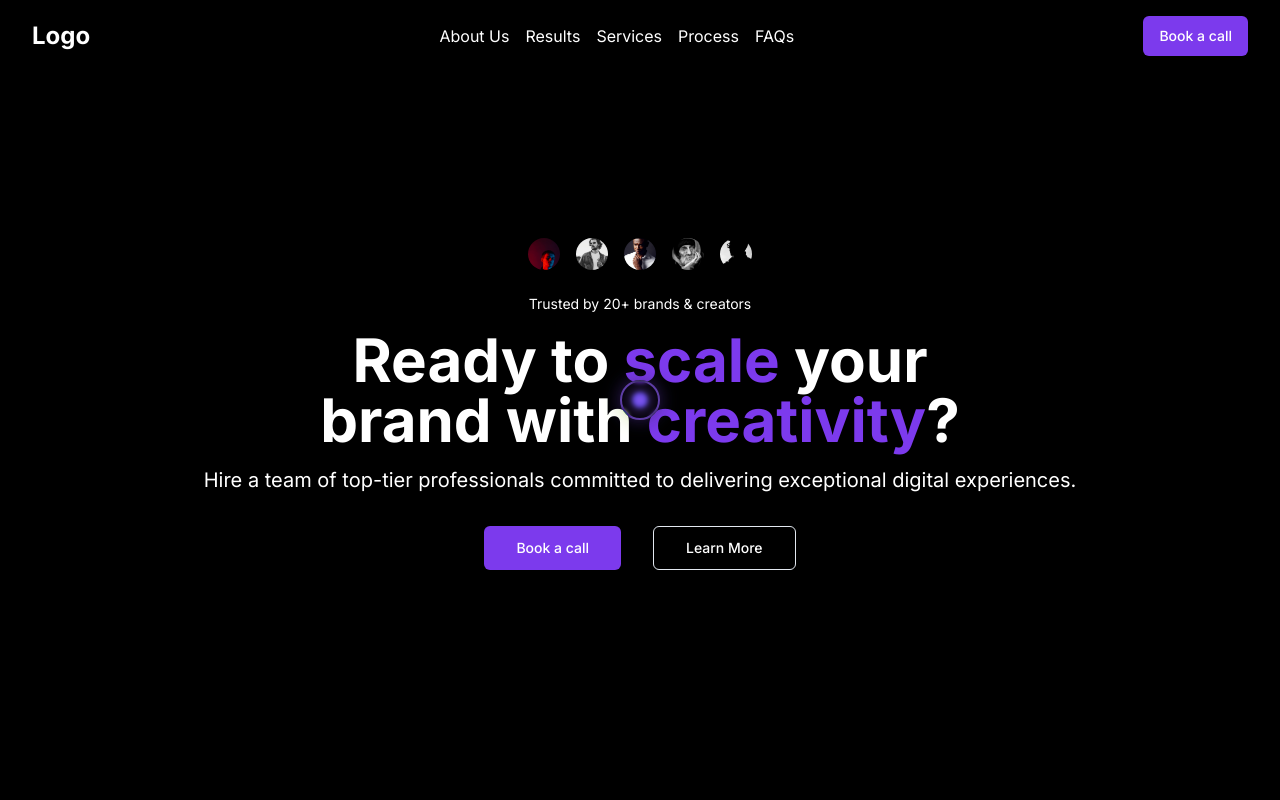
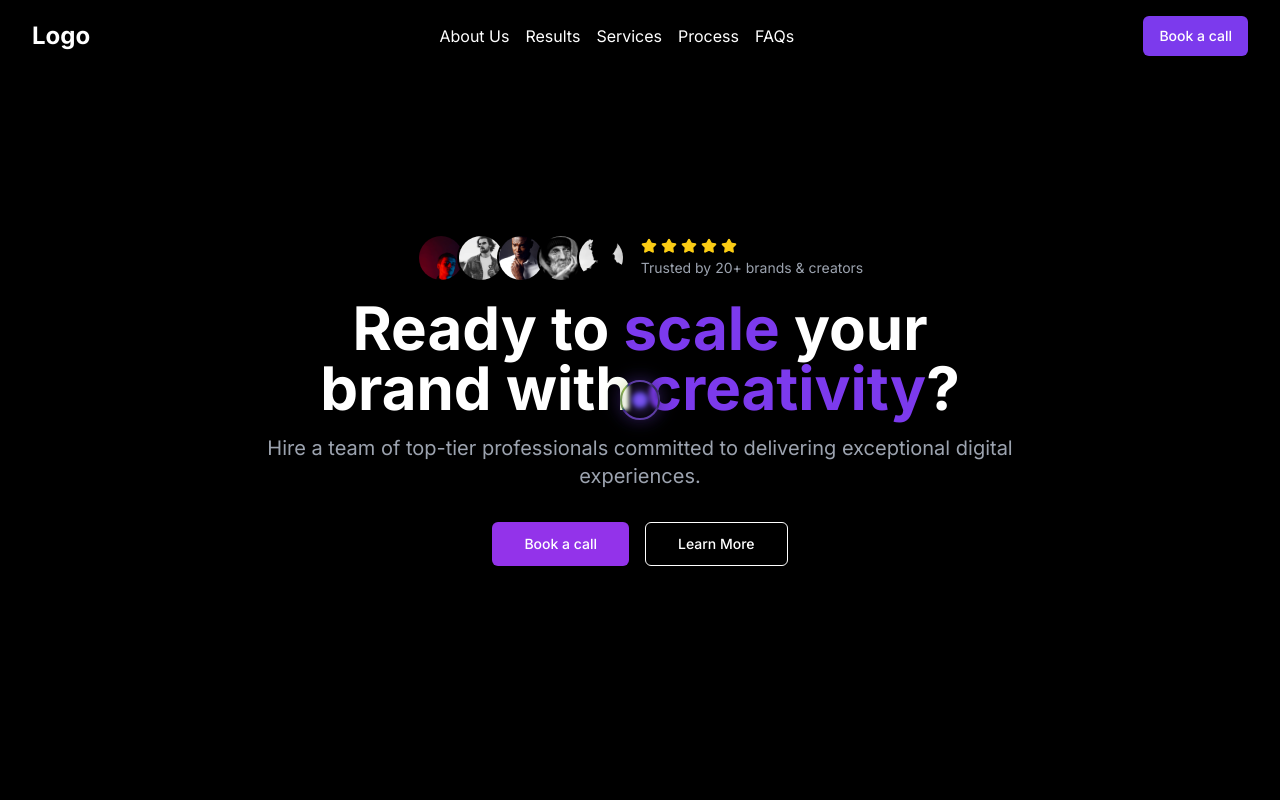
Before and after one commit to hasan-tec/BYTEFORTH-PORTFOLIO, a Next.js app: page / in a window 1280 px wide. Shown: the top 800 px of the page. Built offline with nearby package versions, Linux system fonts and the light colour scheme.

Commit message:
touching up

```diff
--- a/app/components/AccordionDemo.tsx
+++ b/app/components/AccordionDemo.tsx
@@ -24,33 +24,33 @@ const AccordionDemo: React.FC = () => {
         >
           <Accordion type="single" collapsible className="w-full">
             <AccordionItem value="item-1">
-              <AccordionTrigger>How fast will I receive my videos?</AccordionTrigger>
+              <AccordionTrigger>How fast will I receive my website or app?</AccordionTrigger>
               <AccordionContent>
-                Your videos will be delivered within 48 hours.
+                Your project timeline depends on its complexity, but we strive to deliver within 2-4 weeks.
               </AccordionContent>
             </AccordionItem>
             <AccordionItem value="item-2">
-              <AccordionTrigger>How do I request videos?</AccordionTrigger>
+              <AccordionTrigger>How do I start a project?</AccordionTrigger>
               <AccordionContent>
-                You can request videos via our online form or contact us directly.
+                You can start a project by filling out our online form or contacting us directly.
               </AccordionContent>
             </AccordionItem>
             <AccordionItem value="item-3">
-              <AccordionTrigger>Why wouldn’t I just hire my own editor?</AccordionTrigger>
+              <AccordionTrigger>Why shouldn’t I just hire my own developer?</AccordionTrigger>
               <AccordionContent>
-                Our service offers professional editing with quick turnaround times at a fraction of the cost.
+                Our service offers professional development with a team of experts, ensuring quick turnaround times and cost-effectiveness.
               </AccordionContent>
             </AccordionItem>
             <AccordionItem value="item-4">
-              <AccordionTrigger>What if I’m not happy with my video?</AccordionTrigger>
+              <AccordionTrigger>What if I’m not happy with my project?</AccordionTrigger>
               <AccordionContent>
                 We offer revisions to ensure you are satisfied with the final product.
               </AccordionContent>
             </AccordionItem>
             <AccordionItem value="item-5">
-              <AccordionTrigger>Do you offer trials or make example videos?</AccordionTrigger>
+              <AccordionTrigger>Do you offer trials or sample projects?</AccordionTrigger>
               <AccordionContent>
-                Yes, we offer trial periods and can provide example videos upon request.
+                Yes, we offer trial periods and can provide sample projects upon request.
               </AccordionContent>
             </AccordionItem>
             <AccordionItem value="item-6">
--- a/app/components/HeroSection.tsx
+++ b/app/components/HeroSection.tsx
@@ -1,6 +1,7 @@
-import { Button } from "@/components/ui/button"
-
+import React from 'react';
+import { Button } from "@/components/ui/button";
 import Image from 'next/image';
+import { Star } from 'lucide-react';
 
 const HeroSection = () => {
   const profileImages = [
@@ -12,29 +13,46 @@ const HeroSection = () => {
   ];
 
   return (
-    <section className="min-h-screen flex items-center justify-center bg-background text-foreground relative overflow-hidden">
-
+    <section className="min-h-screen flex items-center justify-center bg-black text-white relative overflow-hidden">
       <div className="container mx-auto text-center px-4 relative z-10">
-        <div className="flex flex-wrap justify-center mb-4">
-          {profileImages.map((src, i) => (
-            <Image key={i} src={src} alt={`Profile ${i + 1}`} width={32} height={32} className="rounded-full object-cover m-2 md:w-8 md:h-8" />
-          ))}
+        <div className="flex justify-center items-center mb-4">
+          <div className="flex -space-x-2">
+            {profileImages.map((src, i) => (
+              <Image
+                key={i}
+                src={src}
+                alt={`Profile ${i + 1}`}
+                width={48}
+                height={48}
+                className="rounded-full border-2 border-black w-12 h-12 object-cover"
+              />
+            ))}
+          </div>
+          <div className="flex flex-col items-start ml-4 text-sm text-gray-400">
+            <div className="flex mb-1">
+              <Star className="w-4 h-4 text-yellow-400 mr-1" fill="currentColor" />
+              <Star className="w-4 h-4 text-yellow-400 mr-1" fill="currentColor" />
+              <Star className="w-4 h-4 text-yellow-400 mr-1" fill="currentColor" />
+              <Star className="w-4 h-4 text-yellow-400 mr-1" fill="currentColor" />
+              <Star className="w-4 h-4 text-yellow-400 mr-1" fill="currentColor" />
+            </div>
+            <span>Trusted by 20+ brands & creators</span>
+          </div>
         </div>
-        <div className="text-sm mb-4">Trusted by 20+ brands & creators</div>
         <h1 className="text-4xl md:text-6xl font-bold mb-4">
           Ready to <span className="text-primary">scale</span> your<br />
           brand with <span className="text-primary">creativity</span>?
         </h1>
-        <p className="text-lg md:text-xl mb-8">
+        <p className="text-lg md:text-xl mb-8 text-gray-400 max-w-3xl mx-auto">
           Hire a team of top-tier professionals committed to delivering exceptional digital experiences.
         </p>
-        <div className="flex flex-wrap justify-center lg:space-x-8 space-x-4 md:space-x-0">
-          <Button variant="default" size="lg">Book a call</Button>
-          <Button variant="outline" size="lg">Learn More</Button>
+        <div className="flex flex-wrap justify-center gap-4">
+          <Button variant="default" size="lg" className="bg-purple-600 hover:bg-purple-900">Book a call</Button>
+          <Button variant="outline" size="lg" className="text-white border-white hover:bg-white hover:text-black">Learn More</Button>
         </div>
       </div>
     </section>
-  )
-}
+  );
+};
 
-export default HeroSection
+export default HeroSection;
--- a/app/components/InfiniteLogoScroll.tsx
+++ b/app/components/InfiniteLogoScroll.tsx
@@ -6,19 +6,25 @@ const logos = [
   { src: '/2560px-Upwork-logo.svg.png', alt: 'Upwork' },
   { src: '/microsoft-logo.svg', alt: 'Microsoft' },
   { src: '/Google-Logo.wine.png', alt: 'Google' },
-  { src: '/Vercel_logo_black.svg.png', alt: 'Vercel' },
 ];
 
 const InfiniteLogoScroll: React.FC = () => {
   return (
-    <div className="w-full overflow-hidden bg-black py-10">
-      <div className="text-center text-sm text-gray-400 mb-4">
+    <div className="w-full overflow-hidden bg-black py-20">
+      <div className="text-center text-sm text-gray-400 mb-8">
         You&apos;re in good hands:
       </div>
-      <div className="flex justify-center items-center">
-        <div className="flex animate-scroll space-x-8">
-          {[...logos, ...logos].map((logo, index) => (
-            <div key={index} className="flex-shrink-0 w-48">
+      <div className="relative flex overflow-x-hidden overflow-y-hidden">
+        <div className="animate-marquee whitespace-nowrap flex items-center">
+          {logos.map((logo, index) => (
+            <div key={index} className="mx-8 flex items-center justify-center h-28">
+              <Image src={logo.src} alt={logo.alt} width={150} height={50} objectFit="contain" />
+            </div>
+          ))}
+        </div>
+        <div className="absolute top-0 animate-marquee2 whitespace-nowrap flex items-center">
+          {logos.map((logo, index) => (
+            <div key={index} className="mx-8 flex items-center justify-center h-28">
               <Image src={logo.src} alt={logo.alt} width={150} height={50} objectFit="contain" />
             </div>
           ))}
--- a/app/components/Rave.tsx
+++ b/app/components/Rave.tsx
@@ -8,13 +8,13 @@ const rave = [
     name: 'Mena Mikhail',
     position: 'Founder @ Human Voice Over',
     feedback: 'Awesome work! Never once left the loop for any revisions, and made sure end video was exactly what we were looking for.',
-    image: '/path/to/image1.jpg'
+    image: '/pexels-sulimansallehi-1704488.jpg'
   },
   {
     name: 'Inge von Aulock',
     position: 'Founder @ Penfriend',
     feedback: 'Working with Diwas was seamless. The quality was incredible, with versatile video and animation. It’s a one-stop shop. Excited for a long-term partnership.',
-    image: '/path/to/image2.jpg'
+    image: '/pexels-andrewpersonaltraining-697509.jpg'
   }
 ];
 
--- a/app/components/Services.tsx
+++ b/app/components/Services.tsx
@@ -17,25 +17,25 @@ const ServicesComponent: React.FC = () => {
           How can we <span className="text-purple-500">help you</span>?
         </h2>
         <p className="text-gray-400 text-center mb-12 max-w-2xl mx-auto">
-          From short-form videos, to long-form videos, to ad creatives,
-          and VSLs, we&apos;ve got you covered on every front.
+          From websites to mobile apps, automation,
+          and more, we&apos;ve got you covered on every front.
         </p>
         <div className="grid grid-cols-1 md:grid-cols-2 gap-6">
           <ServiceCard
-            title="Short Form Videos"
-            description="Nail your Reels, TikToks and YouTube shorts to optimize engagement and shareability."
+            title="Web Development"
+            description="Build awesome websites that look great and work perfectly on all devices."
           />
           <ServiceCard
-            title="YouTube Videos"
-            description="YouTube videos made more engaging than ever for longer watch time and more subscribers."
+            title="Mobile Apps"
+            description="Create cool mobile apps for both iOS and Android to reach more users."
           />
           <ServiceCard
-            title="Thumbnail Design"
-            description="Up to 80% higher click-through rates with top-notch graphics that lead to more views."
+            title="Automation"
+            description="Automate tasks to save time and make your life easier."
           />
           <ServiceCard
-            title="Channel Management"
-            description="End-to-end growth strategy, SEO, maintenance and analytics to grow your channel."
+            title="Digital Marketing"
+            description="Boost your online presence with effective digital marketing strategies."
           />
         </div>
       </div>
--- a/app/globals.css
+++ b/app/globals.css
@@ -43,6 +43,24 @@
   cursor: none !important;
 }
 
+@keyframes marquee {
+  0% { transform: translateX(0%); }
+  100% { transform: translateX(-100%); }
+}
+
+@keyframes marquee2 {
+  0% { transform: translateX(100%); }
+  100% { transform: translateX(0%); }
+}
+
+.animate-marquee {
+  animation: marquee 25s linear infinite;
+}
+
+.animate-marquee2 {
+  animation: marquee2 25s linear infinite;
+}
+
     .dark {
       --background: 222.2 84% 4.9%;
       --foreground: 210 40% 98%;
--- a/app/page.tsx
+++ b/app/page.tsx
@@ -23,7 +23,6 @@ export default function Home() {
         <TestimonialSection />
         <ResultsSection />
         <ServicesComponent />
-
         <ComparisonSection />
         <ProcessSection />
         <Rave />
```
Also changed, not shown: app/components/ProcessSection.tsx (+12 -12 lines), 1 other file (tests, documents, lock files or other folders).
